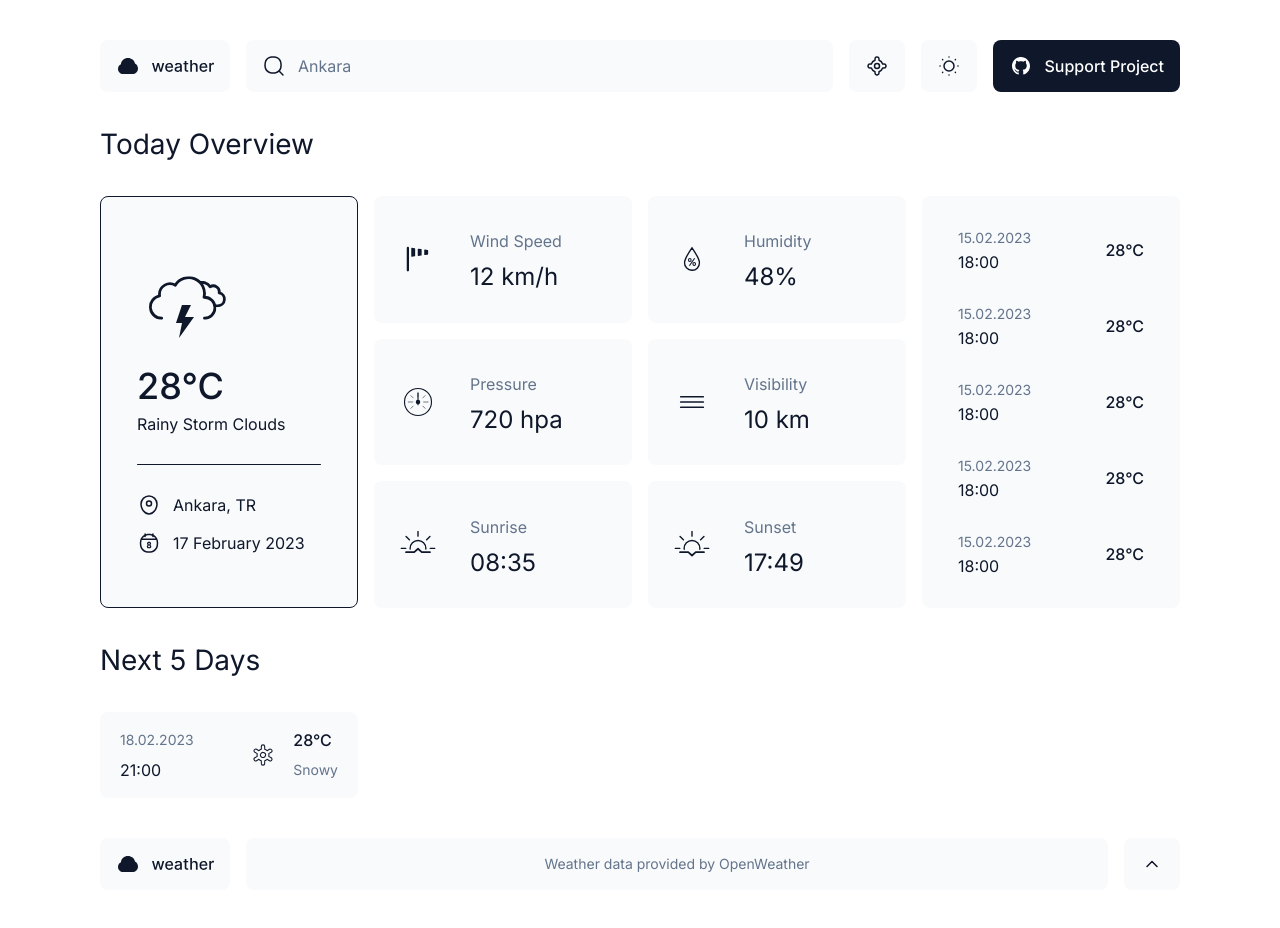
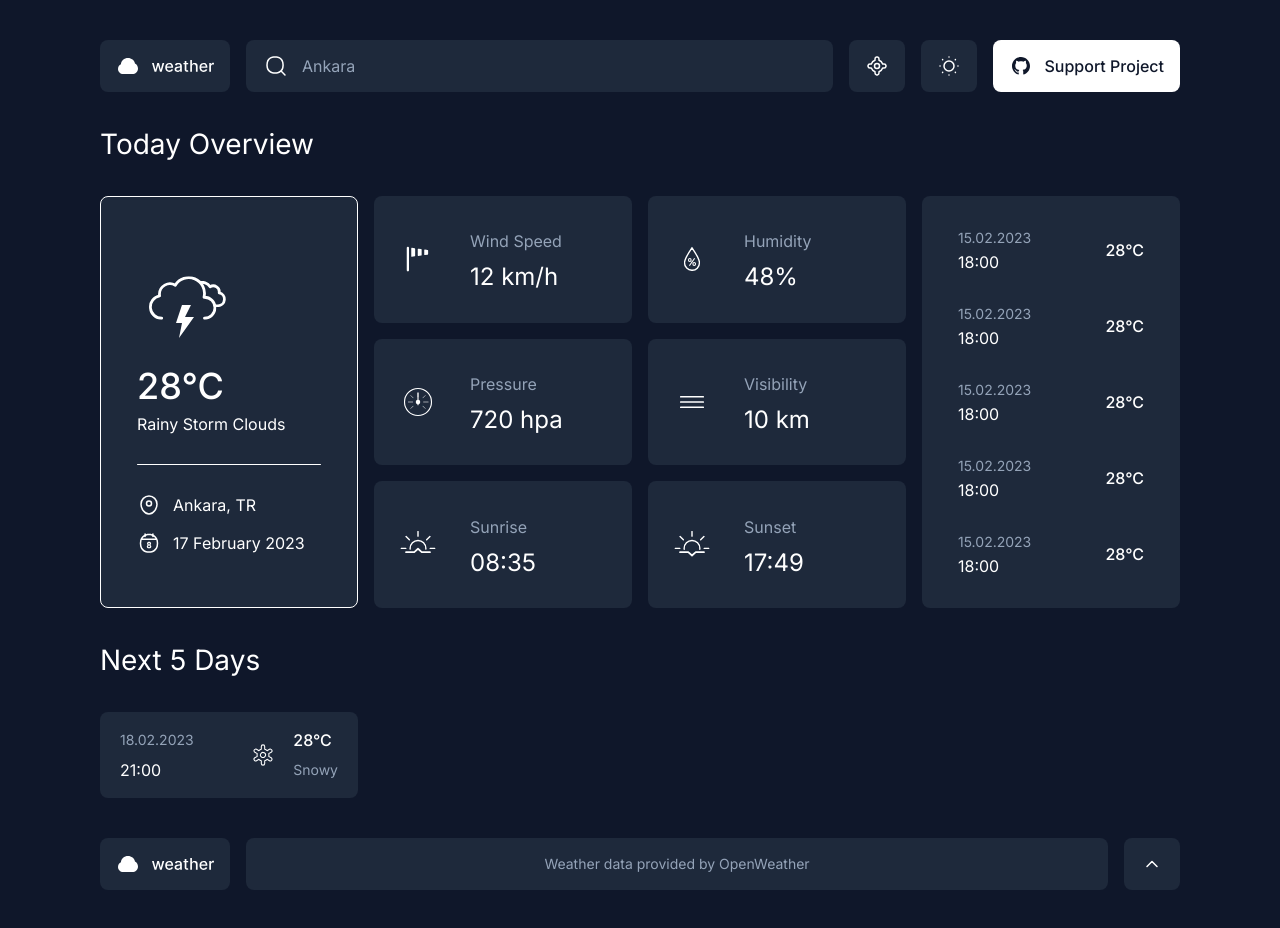
Before and after one commit to pekkiriscim/weather, a website: page src/index.html in a window 1280 px wide. Both pictures are taken after a click on the element 948 px from the left and 66 px from the top of the page. Drawn offline with nearby package versions, Linux system fonts and the light colour scheme; files that its build step writes are made by us from their sources.

Commit message:
feat: implement theme button functionality

```diff
--- a/src/index.html
+++ b/src/index.html
@@ -66,7 +66,12 @@
             />
           </svg>
         </div>
-        <input class="search-box-input" placeholder="Ankara" type="text" tabindex="1"/>
+        <input
+          class="search-box-input"
+          placeholder="Ankara"
+          type="text"
+          tabindex="1"
+        />
         <div class="gps-button" tabindex="2">
           <svg
             width="24"
@@ -90,28 +95,7 @@
           </svg>
         </div>
       </div>
-      <div class="theme-button" tabindex="3">
-        <svg
-          width="24"
-          height="24"
-          viewBox="0 0 24 24"
-          fill="none"
-          xmlns="http://www.w3.org/2000/svg"
-        >
-          <path
-            d="M17 12C17 14.7614 14.7614 17 12 17C9.23858 17 7 14.7614 7 12C7 9.23858 9.23858 7 12 7C14.7614 7 17 9.23858 17 12Z"
-            stroke="#0F172A"
-            stroke-width="1.5"
-          />
-          <path
-            d="M18.3117 5.68834L18.4286 5.57143M5.57144 18.4286L5.68832 18.3117M12 3.07394V3M12 21V20.9261M3.07394 12H3M21 12H20.9261M5.68831 5.68834L5.5714 5.57143M18.4286 18.4286L18.3117 18.3117"
-            stroke="#0F172A"
-            stroke-width="1.5"
-            stroke-linecap="round"
-            stroke-linejoin="round"
-          />
-        </svg>
-      </div>
+      <div class="theme-button" tabindex="3"></div>
       <div class="cta-button" tabindex="4">
         <div class="cta-button-icon">
           <svg
--- /dev/null
+++ b/src/js/icons.js
@@ -0,0 +1,43 @@
+export const icons = {
+  light: `
+  <svg
+    width="24"
+    height="24"
+    viewBox="0 0 24 24"
+    fill="none"
+    xmlns="http://www.w3.org/2000/svg"
+  >
+    <path
+      d="M5 11.4597C5 15.6241 8.4742 19 12.7598 19C16.0591 19 18.8774 16.9993 20 14.1783C19.1109 14.5841 18.1181 14.8109 17.0709 14.8109C13.2614 14.8109 10.1732 11.8101 10.1732 8.1084C10.1732 6.56025 10.7134 5.13471 11.6205 4C7.87502 4.5355 5 7.67132 5 11.4597Z"
+      stroke="#0F172A"
+      stroke-width="1.5"
+      stroke-linecap="round"
+      stroke-linejoin="round"
+    />
+  </svg>
+  `,
+
+  dark: `
+  <svg
+    width="24"
+    height="24"
+    viewBox="0 0 24 24"
+    fill="none"
+    xmlns="http://www.w3.org/2000/svg"
+  >
+    <path
+      d="M17 12C17 14.7614 14.7614 17 12 17C9.23858 17 7 14.7614 7 12C7 9.23858 9.23858 7 12 7C14.7614 7 17 9.23858 17 12Z"
+      stroke="#0F172A"
+      stroke-width="1.5"
+    />
+
+    <path
+      d="M18.3117 5.68834L18.4286 5.57143M5.57144 18.4286L5.68832 18.3117M12 3.07394V3M12 21V20.9261M3.07394 12H3M21 12H20.9261M5.68831 5.68834L5.5714 5.57143M18.4286 18.4286L18.3117 18.3117"
+      stroke="#0F172A"
+      stroke-width="1.5"
+      stroke-linecap="round"
+      stroke-linejoin="round"
+    />
+  </svg>
+  `,
+};
--- a/src/js/main.js
+++ b/src/js/main.js
@@ -0,0 +1,42 @@
+import { icons } from "./icons.js";
+
+const html = document.querySelector("html");
+const themeButton = document.querySelector(".theme-button");
+
+let currentTheme = localStorage.getItem("theme");
+
+function getPreferredTheme() {
+  return window.matchMedia("(prefers-color-scheme: light)").matches
+    ? "light"
+    : "dark";
+}
+
+if (currentTheme === "light" || currentTheme === "dark") {
+  html.classList.add(currentTheme);
+  themeButton.innerHTML = icons[currentTheme];
+} else {
+  currentTheme = "auto";
+  localStorage.setItem("theme", currentTheme);
+  themeButton.innerHTML = icons[getPreferredTheme()];
+}
+
+const handleTheme = () => {
+  if (currentTheme === "light" || currentTheme === "dark") {
+    html.classList.remove(currentTheme);
+    currentTheme = "auto";
+    localStorage.setItem("theme", currentTheme);
+    themeButton.innerHTML = icons[getPreferredTheme()];
+  } else {
+    if (getPreferredTheme() === "light") {
+      currentTheme = "dark";
+    } else {
+      currentTheme = "light";
+    }
+
+    localStorage.setItem("theme", currentTheme);
+    html.classList.add(currentTheme);
+    themeButton.innerHTML = icons[currentTheme];
+  }
+};
+
+themeButton.addEventListener("click", handleTheme);
--- a/src/scss/abstracts/_variables.scss
+++ b/src/scss/abstracts/_variables.scss
@@ -23,7 +23,29 @@ $dark-accent: #94a3b8;
     --secondary: #{$dark-secondary};
     --tertiary: #{$dark-tertiary};
     --accent: #{$dark-accent};
+
+    img {
+      filter: brightness(100);
+    }
   }
+}
+
+html.light {
+  --primary: #{$light-primary};
+  --secondary: #{$light-secondary};
+  --tertiary: #{$light-tertiary};
+  --accent: #{$light-accent};
+
+  img {
+    filter: none;
+  }
+}
+
+html.dark {
+  --primary: #{$dark-primary};
+  --secondary: #{$dark-secondary};
+  --tertiary: #{$dark-tertiary};
+  --accent: #{$dark-accent};
 
   img {
     filter: brightness(100);
--- a/src/scss/components/_button.scss
+++ b/src/scss/components/_button.scss
@@ -5,6 +5,8 @@
   display: flex;
   align-items: center;
   justify-content: center;
+  min-height: 52px;
+  min-width: 56px;
   padding: $spacing-14 $spacing-16;
   border-radius: $border-radius;
   background-color: $tertiary-color;
```
